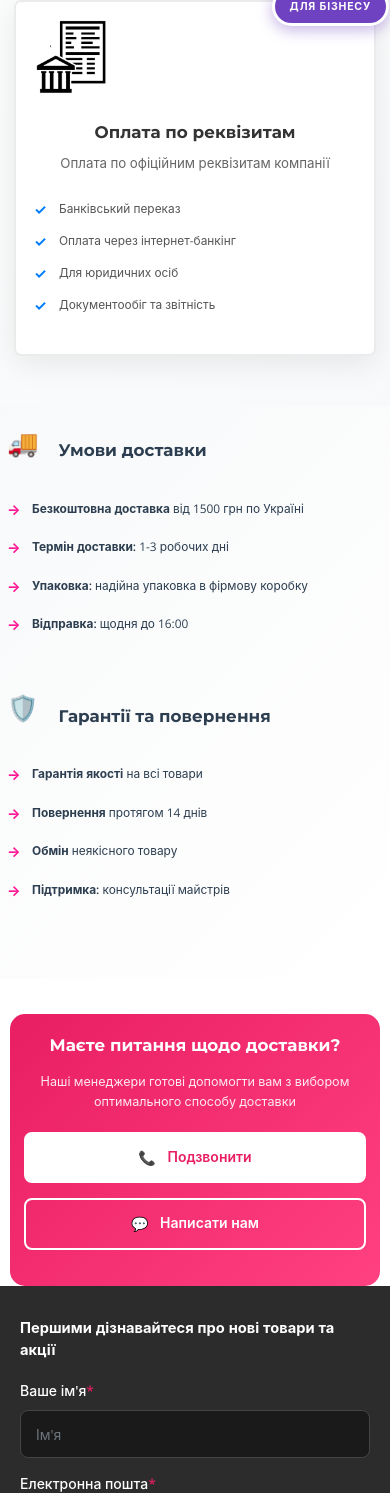
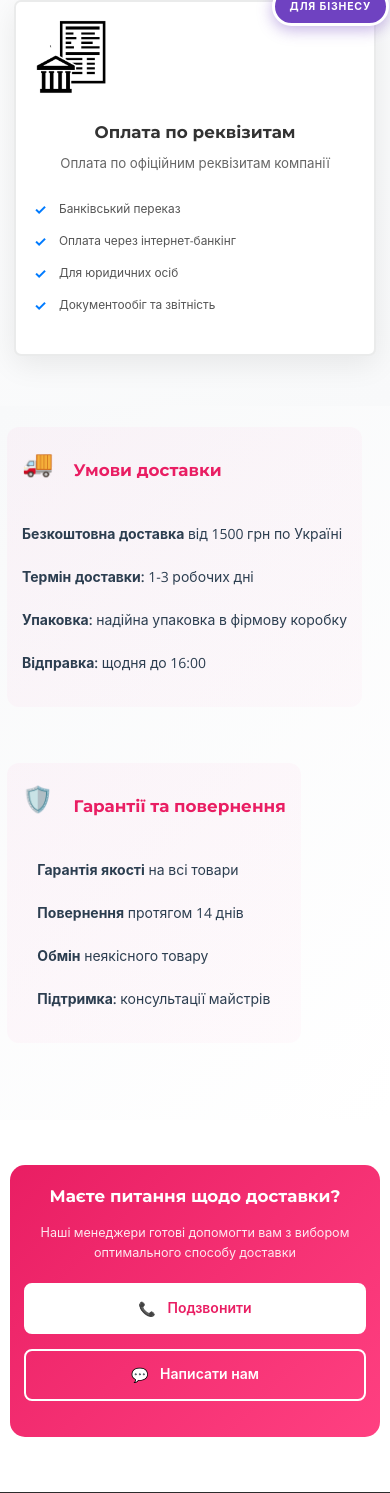
Before and after one commit to Sophie-sd/redrabbit, a Django app: page /delivery/ in a window 390 px wide. Shown: the part 2440-3933 px from the top of the page. Run offline with Django 5.2, Linux system fonts and the light colour scheme; data comes from the database, SQL or seed files in the repository; parts of the project's set-up code (start-up, migrations or seed data) failed here and were passed over; some libraries are stand-ins or nearby versions.

Commit message:
📱 Покращено мобільну версію сторінки доставки: центровано блоки, прибрано маркери, збільшено відступи

```diff
--- a/static/css/delivery.css
+++ b/static/css/delivery.css
@@ -490,32 +490,48 @@
         box-shadow: none;
     }
 
-    /* Стилі для info-block-simple на мобільній */
+    /* Стилі для info-block-simple на мобільній - центруємо та оформлюємо */
     .info-block-simple {
-        margin-bottom: 30px;
+        margin-bottom: 40px;
+        text-align: center;
+        padding: 0 20px;
+        background: linear-gradient(135deg, rgba(255, 20, 147, 0.03) 0%, rgba(255, 105, 180, 0.03) 100%);
+        border-radius: 15px;
+        padding: 25px 20px;
     }
 
     .info-block-simple .info-title {
-        font-size: 1.2em;
-        margin-bottom: 15px;
+        font-size: 1.3em;
+        margin-bottom: 20px;
+        text-align: center;
+        color: #e91e63;
+    }
+
+    .info-block-simple .info-list {
+        text-align: left;
+        display: inline-block;
+        max-width: 100%;
+        padding-left: 0;
     }
 
     .info-block-simple .info-list li {
         padding: 10px 0;
-        padding-left: 28px;
+        padding-left: 0;
         position: relative;
-        font-size: 14px;
+        font-size: 15px;
+        line-height: 1.7;
     }
 
+    /* Прибираємо маркери зі списку */
     .info-block-simple .info-list li::before {
-        top: 10px;
+        content: none;
     }
 
-    /* Зменшуємо блок "Маєте питання" на мобільній */
+    /* Відділяємо блок "Маєте питання" від footer */
     .contact-delivery-section {
         padding: 40px 20px;
         border-radius: 20px;
-        margin: 40px 15px 0 15px;
+        margin: 50px 15px 60px 15px;
     }
 
     .contact-title {
@@ -557,23 +573,40 @@
         left: 3px;
     }
 
-    .info-list li,
-    .info-block-simple .info-list li {
+    .info-list li {
         font-size: 0.85em;
         padding: 8px 0;
         padding-left: 25px;
         position: relative;
     }
 
-    .info-block-simple .info-list li::before {
-        top: 8px;
+    /* Стилі для info-block-simple на маленьких екранах */
+    .info-block-simple {
+        margin-bottom: 35px;
+        padding: 20px 15px;
+        border-radius: 12px;
     }
 
-    /* Ще більше зменшуємо блок "Маєте питання" на маленьких екранах */
+    .info-block-simple .info-title {
+        font-size: 1.2em;
+        margin-bottom: 18px;
+    }
+
+    .info-block-simple .info-list li {
+        font-size: 14px;
+        padding: 8px 0;
+        padding-left: 0;
+    }
+
+    .info-block-simple .info-list li::before {
+        content: none;
+    }
+
+    /* Відділяємо блок "Маєте питання" від footer на маленьких екранах */
     .contact-delivery-section {
         padding: 30px 15px;
         border-radius: 15px;
-        margin: 35px 10px 0 10px;
+        margin: 45px 10px 55px 10px;
     }
 
     .contact-title {
```
